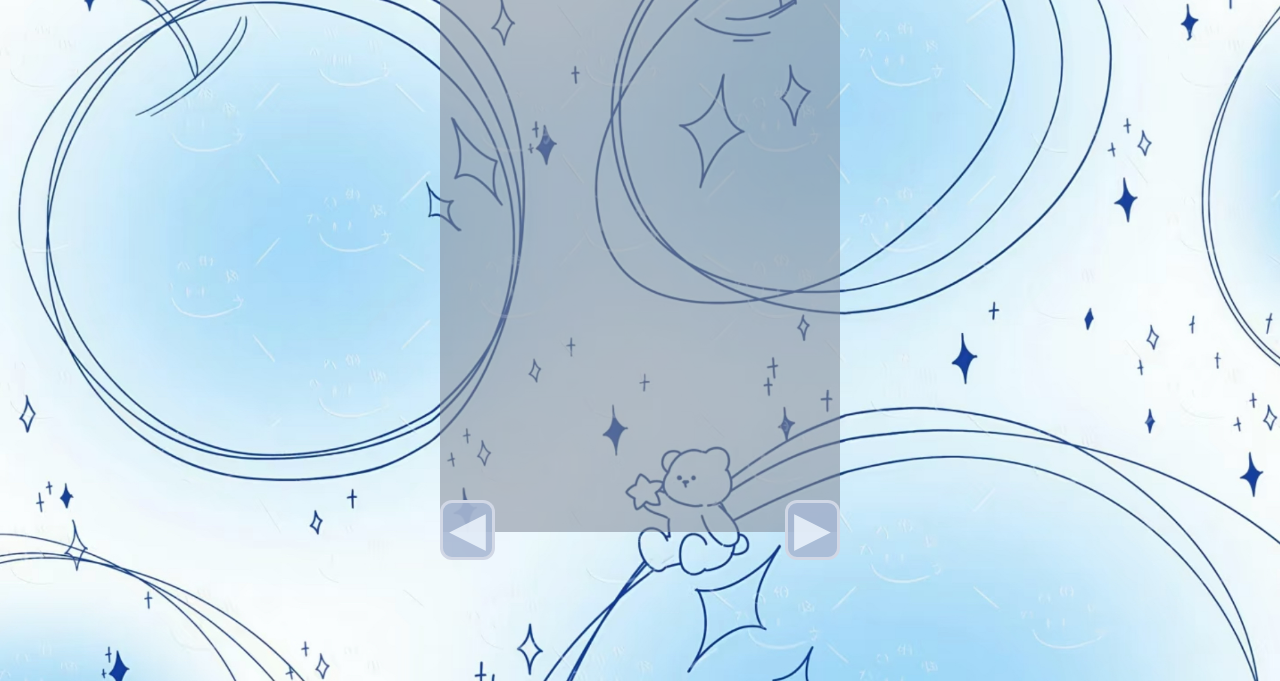
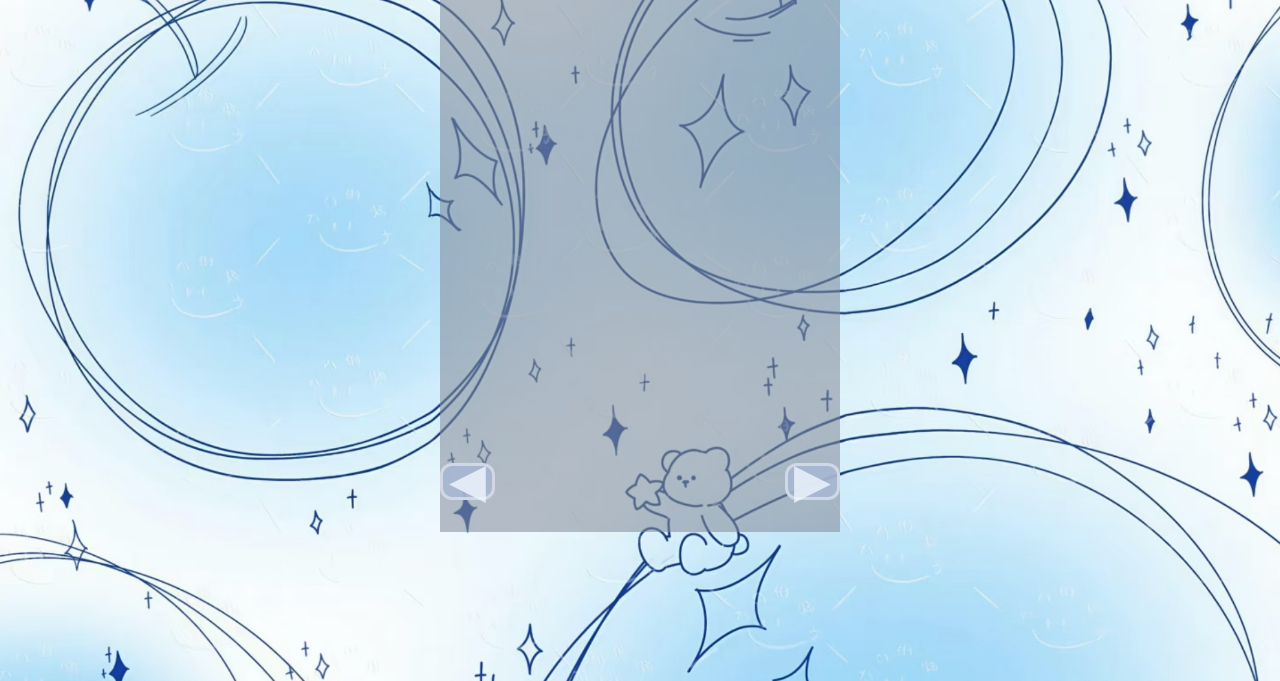
Before and after one commit to LussssSun/bday_hzc, a website: page index.html in a window 1280 px wide. Shown: the part 119-800 px from the top of the page. Drawn offline with Linux system fonts and the light colour scheme; a web font is replaced by a local one.

Commit message:
Update styles.css

```diff
--- a/styles.css
+++ b/styles.css
@@ -59,7 +59,6 @@ h1 {
   background-color: rgba(167, 183, 211, 0.873);
   border: 3px solid rgba(211, 217, 230, 0.942);
   border-radius: 12px;
-  margin-bottom: -15%;
 }
 .button-row {
   display: flex;
```
